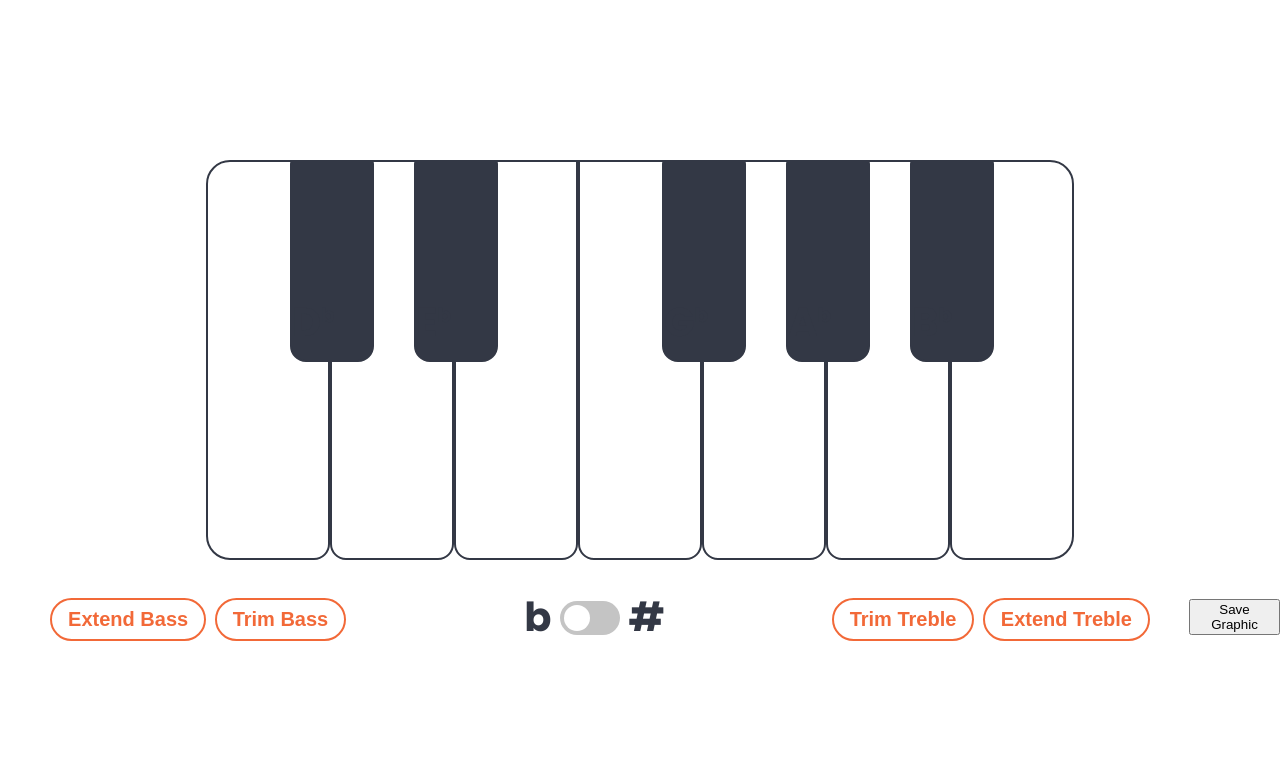
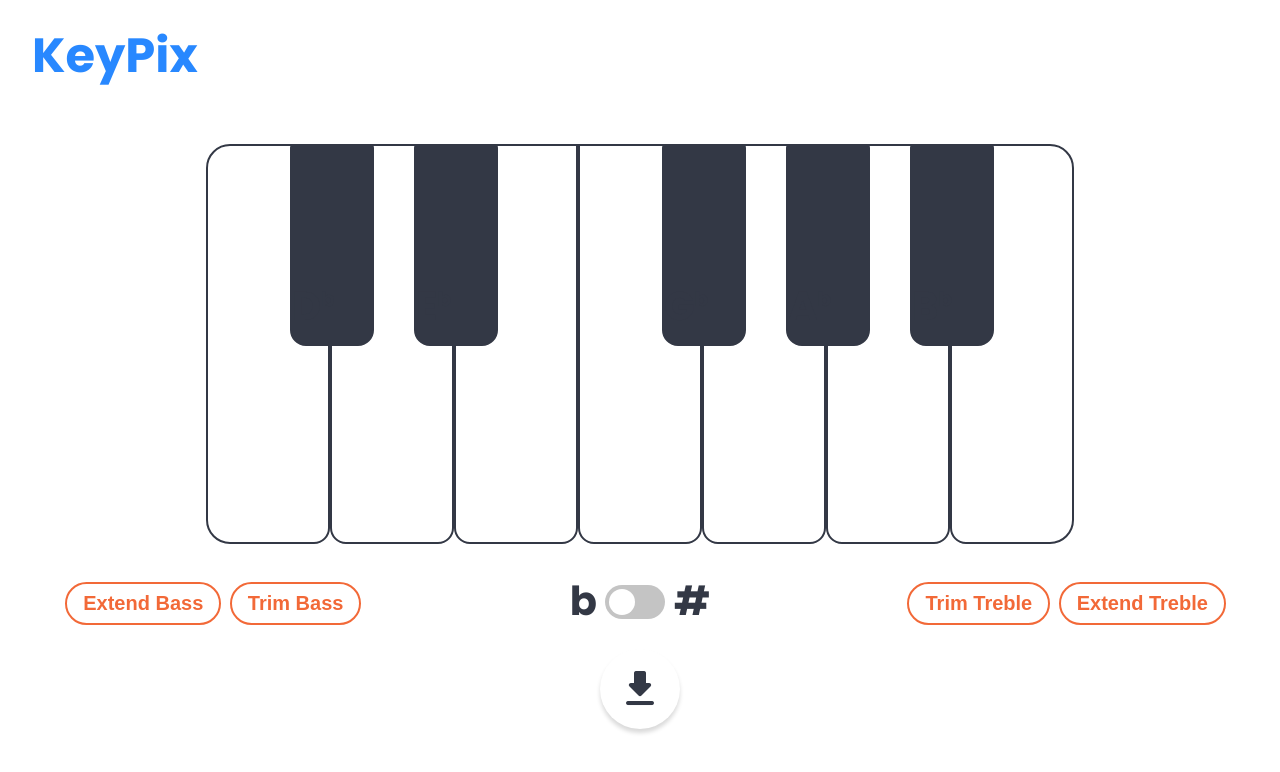
Before and after one commit to murthajosh/KeyPix, a website: page index.html in a window 1280 px wide. Drawn offline with nearby package versions, Linux system fonts and the light colour scheme.

Commit message:
Styled the download button and added a goofy title.

```diff
--- a/index.html
+++ b/index.html
@@ -13,6 +13,7 @@
     <link rel="preconnect" href="https://fonts.googleapis.com">
     <link rel="preconnect" href="https://fonts.gstatic.com" crossorigin>
     <link href="https://fonts.googleapis.com/css2?family=Poppins:wght@300;400;500;600;700&display=swap" rel="stylesheet">
+    <link href = "https://fonts.googleapis.com/icon?family=Material+Icons+Round" rel = "stylesheet">
     <!-- jQuery -->
     <script src="https://cdnjs.cloudflare.com/ajax/libs/jquery/3.5.1/jquery.min.js" integrity="sha512-bLT0Qm9VnAYZDflyKcBaQ2gg0hSYNQrJ8RilYldYQ1FxQYoCLtUjuuRuZo+fjqhx/qtq/1itJ0C2ejDxltZVFg==" crossorigin="anonymous"></script>
 
@@ -21,11 +22,11 @@
     <script src="https://cdnjs.cloudflare.com/ajax/libs/dom-to-image/2.6.0/dom-to-image.js" integrity="sha512-wUa0ktp10dgVVhWdRVfcUO4vHS0ryT42WOEcXjVVF2+2rcYBKTY7Yx7JCEzjWgPV+rj2EDUr8TwsoWF6IoIOPg==" crossorigin="anonymous" referrerpolicy="no-referrer"></script>
     <script src="https://cdnjs.cloudflare.com/ajax/libs/FileSaver.js/2.0.0/FileSaver.js" integrity="sha512-UNbeFrHORGTzMn3HTt00fvdojBYHLPxJbLChmtoyDwB6P9hX5mah3kMKm0HHNx/EvSPJt14b+SlD8xhuZ4w9Lg==" crossorigin="anonymous" referrerpolicy="no-referrer"></script>
 
-    <title>Asset Creator</title>
+    <title>KeyPix</title>
 </head>
 
 <body>
-
+<h1>KeyPix</h1>
 <div class="container">
     <div id="keyboard" class="row keyBoard">
         <div id="C" class="whiteKey C">
@@ -89,8 +90,8 @@
             <button class="range-control" id="treble-trim">Trim Treble</button>
             <button class="range-control" id="treble-extend">Extend Treble</button>
         </div>
-        <button id="save" class="save-button">Save Graphic</button>
     </div>
+    <button id="save" class="save-button material-icons-round">download</button>
 </div>
 </body>
 
--- a/style.css
+++ b/style.css
@@ -7,7 +7,7 @@ body {
 
 .container {
     width:100%;
-    margin: 10rem auto;
+    margin: 4rem auto;
 }
 
 .row {
@@ -159,13 +159,13 @@ sup {
 }
 
 .range-control:hover {
-    box-shadow: 0px 4px 8px rgba(0, 0, 0, 0.25);
+    box-shadow: 0 8px 12px rgba(0,0,0,0.1);
     cursor: pointer;
 }
 
 .range-control:active {
     color:#ffffff;
-    box-shadow: 0px 4px 4px rgba(0, 0, 0, 0.25);
+    box-shadow: 0 2px 2px rgba(0,0,0,0.1);
     background-color: #F26938;
 
 }
@@ -229,6 +229,36 @@ sup {
     border-radius: 50%;
   }
 
-    strong {
-     color: #333845;
-    }
+strong {
+    color: #333845;
+}
+
+.save-button {
+    background-color: white;
+    border:none;
+    border-radius: 100%;
+    box-shadow: 0 4px 4px rgba(0,0,0,0.15);
+    color: #333845;
+    cursor: pointer;
+    display: block!important;
+    font-size: 48px!important;
+    margin: 1.5rem auto;
+    padding: 1rem;
+    text-align: center;
+}
+
+.save-button:hover {
+    box-shadow: 0 8px 12px rgba(0,0,0,0.1);
+    color: #2888ff;
+}
+.save-button:active {
+    box-shadow: 0 2px 2px rgba(0,0,0,0.1);
+    color: #F26938;
+}
+
+h1 {
+    color: #2888ff;
+    font-size: 48px;
+    font-weight: 900;
+    margin: 2rem;
+}
```
